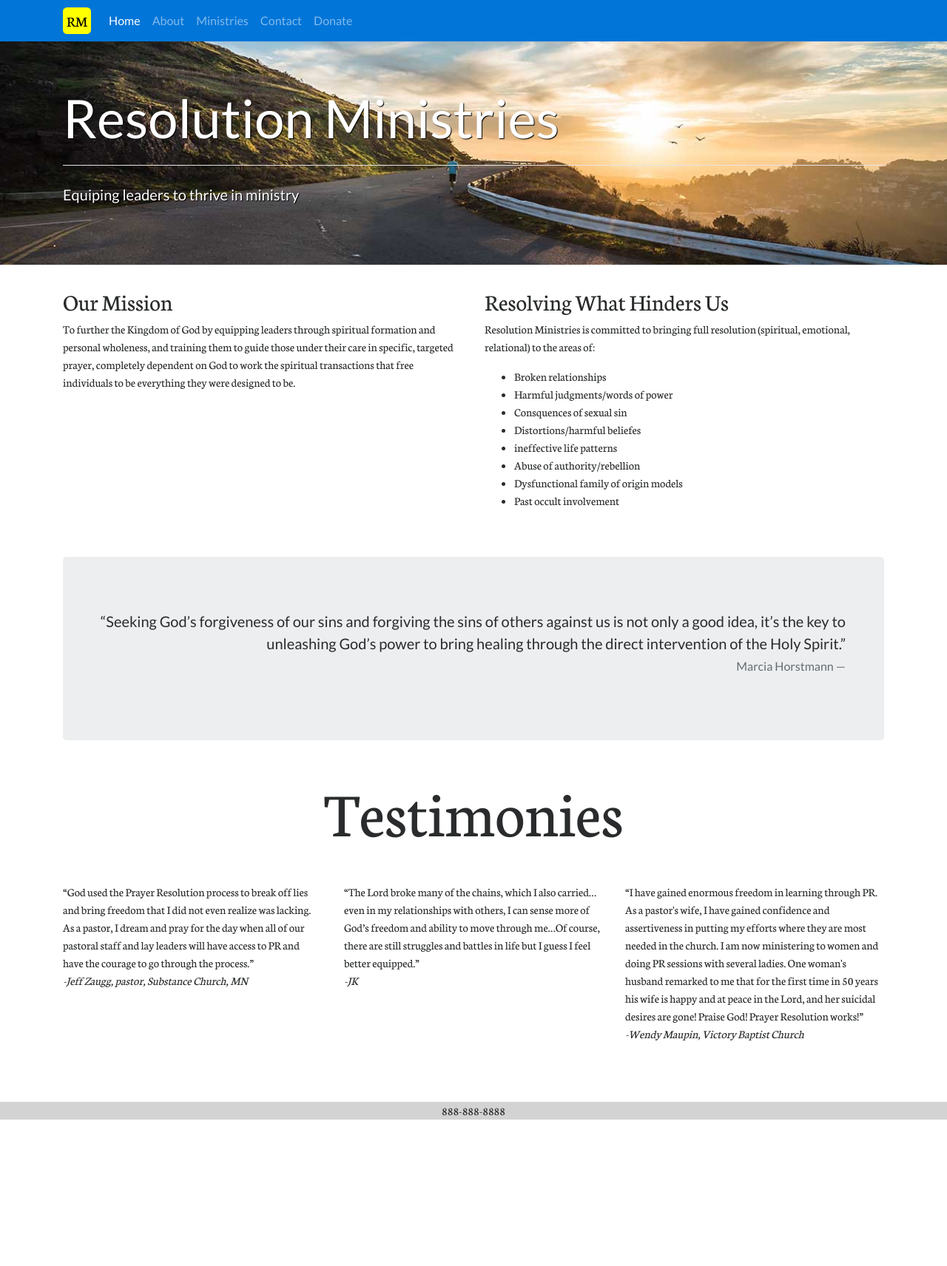
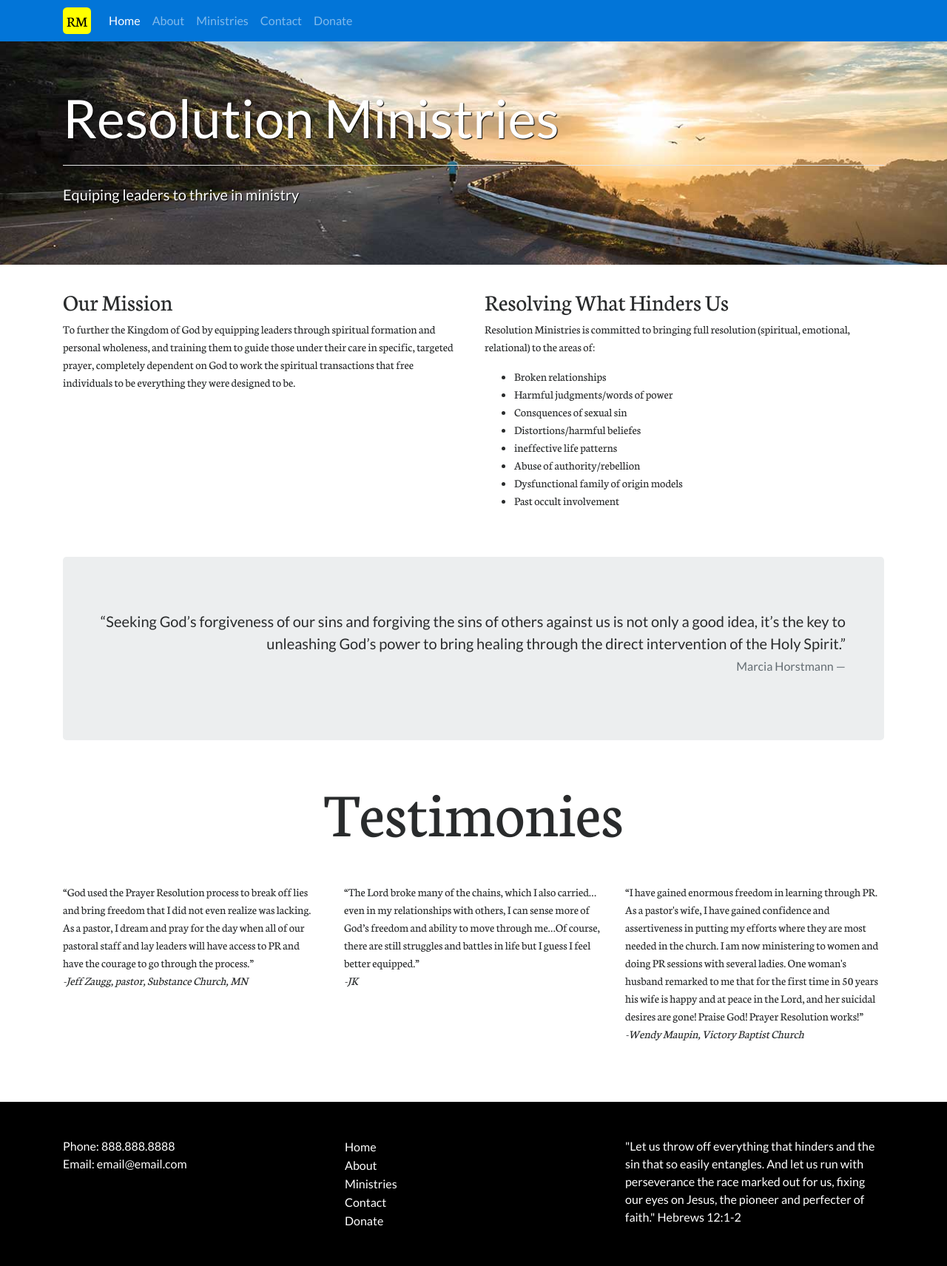
Before and after one commit to horstmannd/resolutionministries, a Jekyll site: the page built from index.html, in a window 1280 px wide. Shown: the whole page at 74% size. Built offline with Jekyll 4.4.1, drawn with Linux system fonts in a browser that asks for light colours; nearby versions of some CDN libraries; before the commit the page ends 1514 px from its top, so only the background shows below that.

Commit message:
Style footer

```diff
--- a/_includes/footer.html
+++ b/_includes/footer.html
@@ -1,9 +1,24 @@
 <!-- footer -->
-<footer id="main-footer" class="text-center">
-
-<div>
-  <span class="glyphicon glyphicon-earphone" aria-hidden="true"></span>
-  <span class="sr-only">Phone</span>
-  888-888-8888
-</div>
+<footer id="main-footer">
+	<div class="container">
+		<div class="row">
+			<div class="col-md-4">
+				Phone: 888.888.8888<br>
+				Email: email@email.com
+			</div>
+			<div class="col-md-4">
+				<ul class="list-group">
+				  <li class="list-group-item">Home</li>
+				  <li class="list-group-item">About</li>
+				  <li class="list-group-item">Ministries</li>
+				  <li class="list-group-item">Contact</li>
+				  <li class="list-group-item">Donate</li>
+				</ul>
+			</div>
+			<div class="col-md-4">
+					"Let us throw off everything that hinders and the sin that so easily entangles. And let us run with perseverance the race marked out for us, fixing our eyes on Jesus, the pioneer and perfecter of faith."
+					Hebrews 12:1-2
+			</div>
+		</div>
+	</div>
 </footer> <!-- /footer -->
--- a/_includes/nav.html
+++ b/_includes/nav.html
@@ -1,6 +1,6 @@
 <nav class="navbar navbar-toggleable-sm navbar-inverse bg-faded bg-primary">
   <div class="container">
-    <a class="navbar-brand rm name" href="#">RM</a>
+    <a class="navbar-brand rm" href="#">RM</a>
     <button class="navbar-toggler" type="button" data-toggle="collapse" data-target="#navbarNav" aria-controls="navbarNav" aria-expanded="false" aria-label="Toggle navigation">
       <span class="navbar-toggler-icon"></span>
     </button>
--- a/css/styles.css
+++ b/css/styles.css
@@ -36,6 +36,14 @@ blockquote {
 }
 
 #main-footer {
-	background-color: lightgray;
+	background-color: black;
+	color: white;
 	margin-top: 5rem;
+	padding: 3rem 0;
+	font-family: 'Lato', sans-serif;
 }
+
+#main-footer .list-group li {
+	background-color: black;
+	padding: 0 .5rem 0 0;
+}
```
